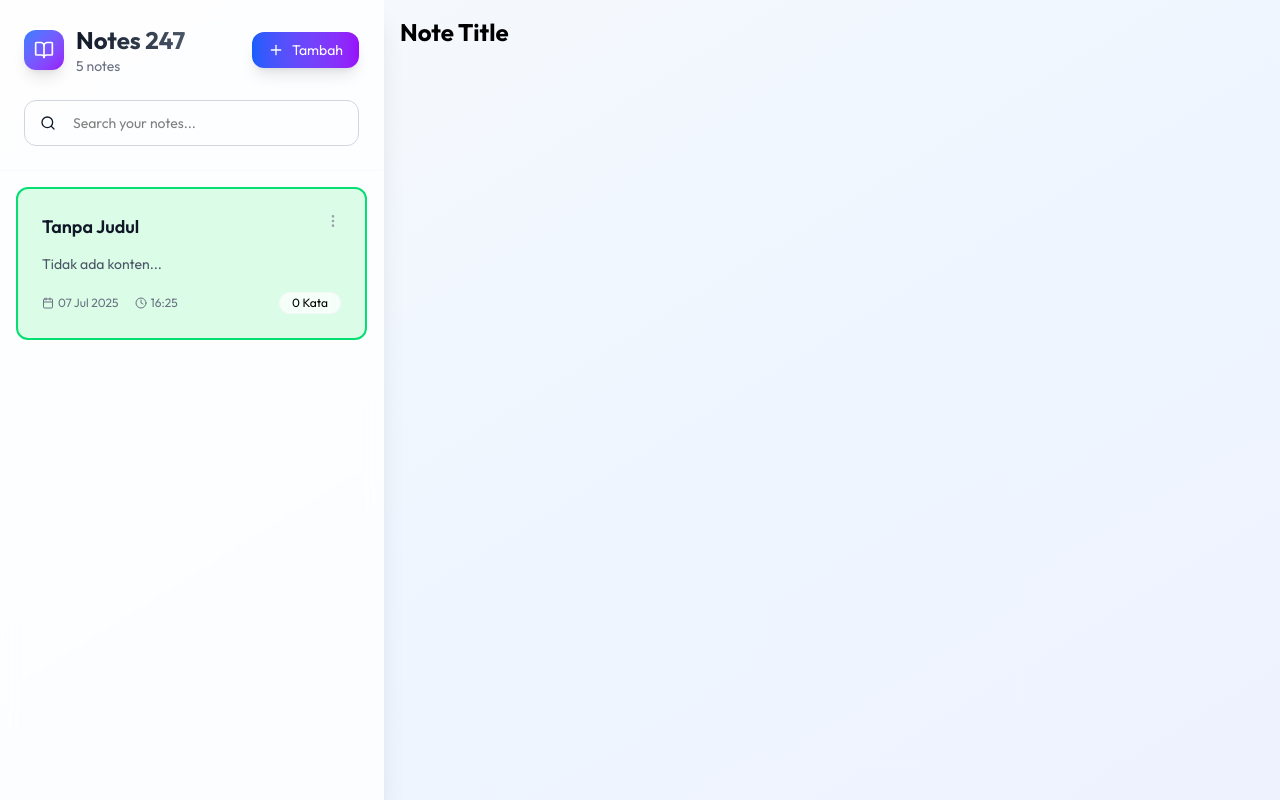
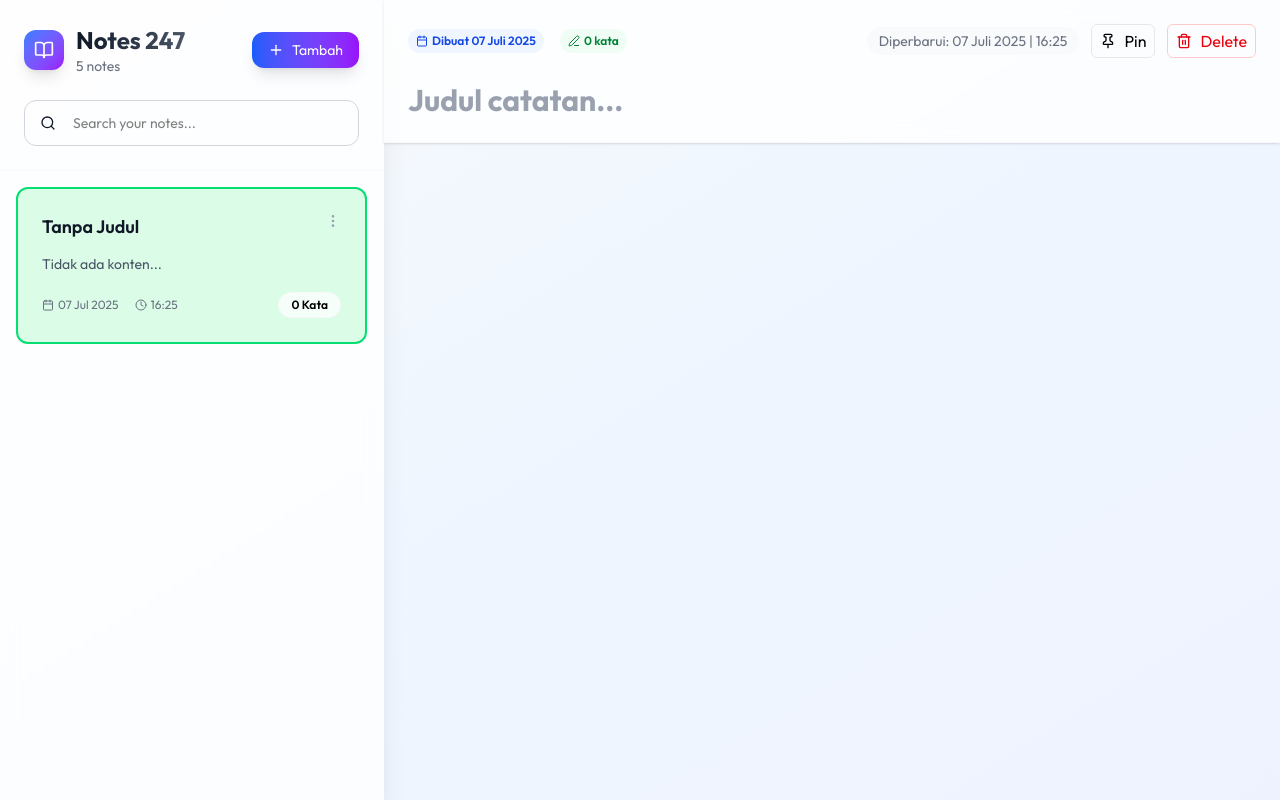
Before and after one commit to irsyadulibad/notes247, a React (Vite) app: page / in a window 1280 px wide. Both pictures are taken after a click on the button "Tambah". Built offline with nearby package versions, Linux system fonts and the light colour scheme.

Commit message:
add: desktop note header

```diff
--- a/src/App.tsx
+++ b/src/App.tsx
@@ -1,8 +1,8 @@
 import Aside from "./components/layout/Aside";
-import NoteContent from "./components/layout/NoteContent";
-import NoteHeader from "./components/layout/NoteHeader";
+import EmptyNote from "./components/features/EmptyNote";
+import NoteContent from "./components/features/NoteContent";
+import NoteHeader from "./components/features/NoteHeader";
 import useNoteStore from "./stores/noteStore";
-import EmptyNote from "./components/features/EmptyNote";
 
 export default function App() {
   const { selectedNote } = useNoteStore();
--- a/src/components/features/EmptyNote.tsx
+++ b/src/components/features/EmptyNote.tsx
@@ -8,7 +8,6 @@ export default function EmptyNote() {
 
   return (
     <div className="flex-1 flex items-center justify-center p-4">
-      {/* Mobile Menu Button */}
       <button
         onClick={() => setIsSidebarOpen(true)}
         className="fixed top-4 left-4 z-30 lg:hidden bg-white/80 backdrop-blur-sm"
--- a/src/components/layout/NoteContent.tsx
+++ b/src/components/features/NoteContent.tsx
@@ -5,7 +5,7 @@ export default function NoteContent() {
 
   return (
     <div className="flex-1 overflow-y-auto p-4">
-      <h1>{selectedNote?.title}</h1>
+      <h1>{selectedNote?.content}</h1>
     </div>
   );
 }
--- /dev/null
+++ b/src/components/features/NoteHeader.tsx
@@ -0,0 +1,72 @@
+import { Calendar, Edit3, Trash2, Pin } from "lucide-react";
+import useNoteStore from "../../stores/noteStore";
+import { formatDate, getWordCount } from "../../lib/utils";
+import Badge from "../layout/Badge";
+import type { Note } from "../../types/note";
+
+export default function NoteHeader() {
+  const { selectedNote, deleteNote, togglePin, updateNote } = useNoteStore();
+
+  return (
+    <>
+      <div className="hidden lg:block bg-white/80 backdrop-blur-sm border-b border-gray-100/50 p-6 shadow-sm">
+        <div className="flex items-center justify-between mb-6">
+          <div className="flex items-center gap-4">
+            <Badge className="bg-blue-50 text-blue-700 border-blue-200">
+              <Calendar size={12} className="mr-1" />
+              Dibuat {formatDate(selectedNote?.createdAt || "", "DD MMMM YYYY")}
+            </Badge>
+            <Badge className="bg-green-50 text-green-700 border-green-200">
+              <Edit3 size={12} className="mr-1" />
+              {getWordCount(selectedNote?.content || "")} kata
+            </Badge>
+          </div>
+
+          <div className="flex items-center gap-3">
+            <div className="text-sm text-gray-500 bg-gray-50 px-3 py-1 rounded-full">
+              Diperbarui:{" "}
+              {formatDate(
+                selectedNote?.updatedAt || "",
+                "DD MMMM YYYY | HH:mm"
+              )}
+            </div>
+            <button
+              onClick={() => togglePin(selectedNote?.id || "")}
+              className={`${
+                selectedNote?.isPinned
+                  ? "bg-blue-50 text-blue-600 border-blue-200"
+                  : ""
+              } flex items-center gap-1 border border-gray-200 rounded-md px-2 py-1`}
+            >
+              <Pin
+                className={`w-4 h-4 mr-1 ${
+                  selectedNote?.isPinned ? "fill-current" : ""
+                }`}
+              />
+              {selectedNote?.isPinned ? "Unpin" : "Pin"}
+            </button>
+            <button
+              onClick={() => deleteNote(selectedNote?.id || "")}
+              className="text-red-600 hover:text-red-700 hover:bg-red-50 border-red-200 flex items-center gap-1 border rounded-md px-2 py-1"
+            >
+              <Trash2 className="w-4 h-4 mr-1" />
+              Delete
+            </button>
+          </div>
+        </div>
+
+        <input
+          placeholder="Judul catatan..."
+          value={selectedNote?.title || ""}
+          onChange={(e) =>
+            updateNote({
+              ...(selectedNote as Note),
+              title: e.target.value,
+            })
+          }
+          className="text-3xl font-bold border-none p-0 focus:ring-0 focus:border-none focus:outline-none shadow-none bg-transparent placeholder:text-gray-400 w-full"
+        />
+      </div>
+    </>
+  );
+}
--- /dev/null
+++ b/src/components/layout/Badge.tsx
@@ -0,0 +1,15 @@
+export default function Badge({
+  className,
+  children,
+}: {
+  className?: string;
+  children: React.ReactNode;
+}) {
+  return (
+    <span
+      className={`text-xs font-semibold flex items-center rounded-full px-2 py-1 ${className}`}
+    >
+      {children}
+    </span>
+  );
+}
--- a/src/components/layout/NoteHeader.tsx
+++ /dev/null
@@ -1,9 +0,0 @@
-export default function NoteHeader() {
-  return (
-    <div className="flex items-center justify-between p-4">
-      <div className="flex items-center gap-2">
-        <h1 className="text-2xl font-bold">Note Title</h1>
-      </div>
-    </div>
-  );
-}
--- a/src/components/layout/NoteItem.tsx
+++ b/src/components/layout/NoteItem.tsx
@@ -1,5 +1,5 @@
 import type { Note } from "../../types/note";
-import { Calendar, Clock, MoreVertical } from "lucide-react";
+import { Calendar, Clock, MoreVertical, Pin } from "lucide-react";
 import Card from "../common/Card";
 import useNoteStore from "../../stores/noteStore";
 import {
@@ -8,7 +8,9 @@ import {
   subString,
   getNoteBackgroundColor,
   getNoteBorderColor,
+  getWordCount,
 } from "../../lib/utils";
+import Badge from "./Badge";
 
 export default function NoteItem({
   note,
@@ -36,8 +38,11 @@ export default function NoteItem({
     >
       <div className="flex items-start justify-between mb-2 sm:mb-3">
         <div className="flex items-center gap-1 sm:gap-2">
+          {note.isPinned && (
+            <Pin className="w-3 h-3 sm:w-4 sm:h-4 text-blue-600 fill-current" />
+          )}
           <h3 className="font-semibold text-gray-900 truncate flex-1 text-sm sm:text-lg">
-            {emptyString(note.title, "Tanpa Judul")}
+            {subString(emptyString(note.title, "Tanpa Judul"), 28)}
           </h3>
         </div>
 
@@ -63,9 +68,9 @@ export default function NoteItem({
             {formatDate(note.updatedAt, "HH:mm")}
           </div>
         </div>
-        <span className="text-xs bg-white/75 backdrop-blur-sm border border-gray-100/50 rounded-full px-2 sm:px-3 py-0.5">
-          {note.content?.length ?? 0} Kata
-        </span>
+        <Badge className="bg-white/75 backdrop-blur-sm border border-gray-100/50 rounded-full px-2 sm:px-3 py-0.5">
+          {getWordCount(note.content || "")} Kata
+        </Badge>
       </div>
     </Card>
   );
--- a/src/components/layout/NoteList.tsx
+++ b/src/components/layout/NoteList.tsx
@@ -5,9 +5,16 @@ import NoteItem from "./NoteItem";
 export default function NoteList() {
   const { notes } = useNoteStore();
 
+  const sortedNotes = [...notes].sort((a, b) => {
+    if (a.isPinned && !b.isPinned) return -1;
+    if (!a.isPinned && b.isPinned) return 1;
+
+    return new Date(b.updatedAt).getTime() - new Date(a.updatedAt).getTime();
+  });
+
   return (
     <div className="flex-1 overflow-y-auto p-3 sm:p-4 space-y-2 sm:space-y-3">
-      {notes.length === 0 ? (
+      {sortedNotes.length === 0 ? (
         <div className="p-6 sm:p-8 text-center">
           <div className="w-12 h-12 sm:w-16 sm:h-16 bg-gradient-to-br from-gray-100 to-gray-200 rounded-full flex items-center justify-center mx-auto mb-4">
             <Search className="w-6 h-6 sm:w-8 sm:h-8 text-gray-400" />
@@ -20,7 +27,7 @@ export default function NoteList() {
           </p>
         </div>
       ) : (
-        notes.map((note, index) => (
+        sortedNotes.map((note, index) => (
           <NoteItem key={note.id} note={note} index={index} />
         ))
       )}
--- a/src/lib/utils.ts
+++ b/src/lib/utils.ts
@@ -10,6 +10,10 @@ export function emptyString(
 
 export function subString(text: string, maxLength: number): string {
   return text.length > maxLength ? text.substring(0, maxLength) + "..." : text;
+}
+
+export function getWordCount(text: string): number {
+  return text.split(/\s+/).filter(Boolean).length;
 }
 
 export function formatDate(date: Date | string, format: string): string {
--- a/src/stores/noteStore.ts
+++ b/src/stores/noteStore.ts
@@ -9,6 +9,7 @@ interface NoteState {
   updateNote: (note: Note) => Note;
   deleteNote: (id: string) => void;
   setSelectedNote: (note: Note | null) => void;
+  togglePin: (id: string) => void;
 }
 
 const useNoteStore = create<NoteState>()(
@@ -16,11 +17,14 @@ const useNoteStore = create<NoteState>()(
     (set) => ({
       notes: [] as Note[],
       selectedNote: null,
+
       addNote: () => {
         const note = {
           id: crypto.randomUUID(),
           title: null,
           content: null,
+          isPinned: false,
+          isArchived: false,
           createdAt: new Date(),
           updatedAt: new Date(),
         };
@@ -32,21 +36,50 @@ const useNoteStore = create<NoteState>()(
 
         return note;
       },
+
       updateNote: (note: Note) => {
+        const updatedNote = {
+          ...note,
+          updatedAt: new Date(),
+        };
+
         set((state) => ({
-          notes: state.notes.map((n) => (n.id === note.id ? note : n)),
-          selectedNote: note,
+          notes: state.notes.map((n) => (n.id === note.id ? updatedNote : n)),
+          selectedNote: updatedNote,
         }));
 
         return note;
       },
+
       deleteNote: (id: string) => {
         set((state) => ({
           notes: state.notes.filter((n) => n.id !== id),
           selectedNote: null,
         }));
       },
+
       setSelectedNote: (note: Note | null) => set({ selectedNote: note }),
+
+      togglePin: (id: string) => {
+        set((state) => {
+          const updatedNotes = state.notes.map((n) =>
+            n.id === id ? { ...n, isPinned: !n.isPinned } : n
+          );
+
+          const updatedSelectedNote =
+            state.selectedNote?.id === id
+              ? {
+                  ...state.selectedNote,
+                  isPinned: !state.selectedNote.isPinned,
+                }
+              : state.selectedNote;
+
+          return {
+            notes: updatedNotes,
+            selectedNote: updatedSelectedNote,
+          };
+        });
+      },
     }),
     {
       name: "notes",
--- a/src/types/note.ts
+++ b/src/types/note.ts
@@ -2,6 +2,7 @@ export interface Note {
   id: string;
   title?: string | null;
   content?: string | null;
+  isPinned?: boolean;
   createdAt: Date;
   updatedAt: Date;
 }
```
